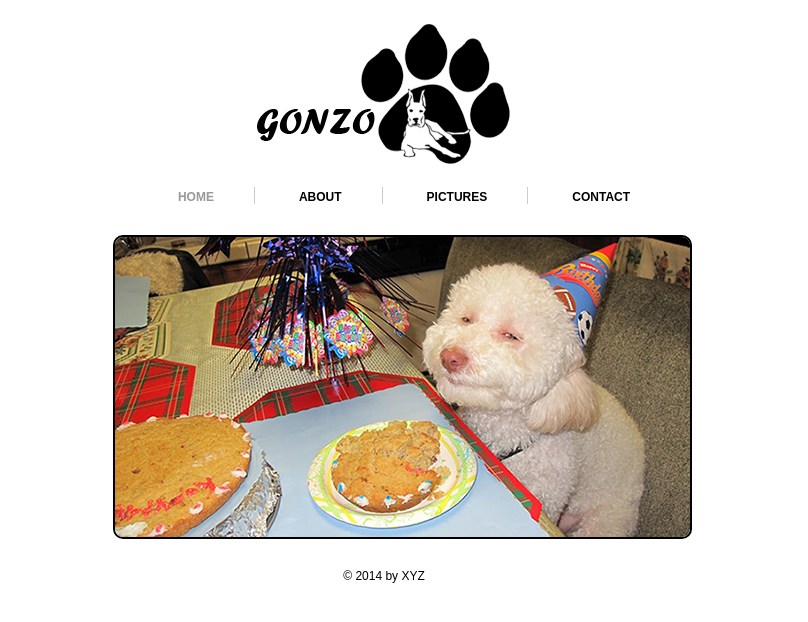
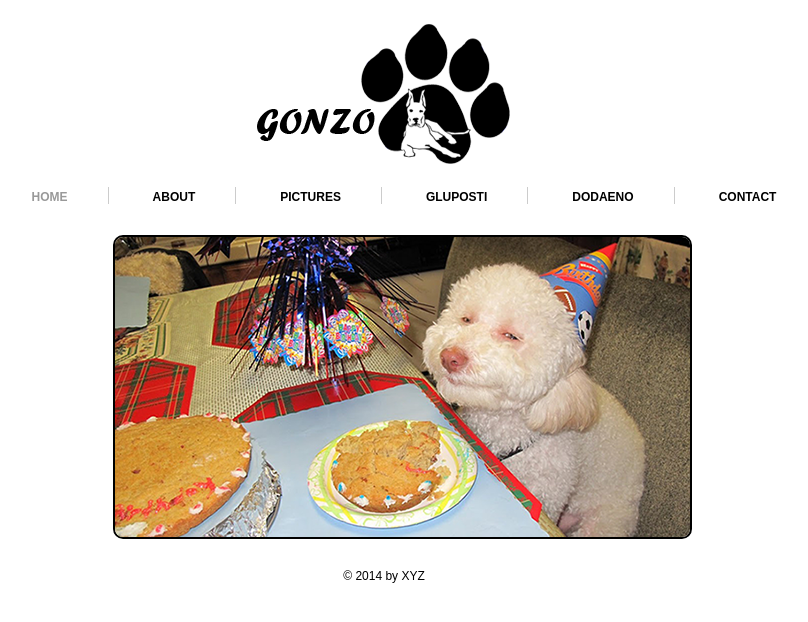
Before and after one commit to ljatkos/tutorials, a plain HTML site: page index.html in a window 1280 px wide. Shown: the whole page, without its empty margins (256-1064 px from the left). Drawn offline with Linux system fonts and the light colour scheme.

Commit message:
Naprajv glupost

```diff
--- a/index.html
+++ b/index.html
@@ -29,6 +29,8 @@
 			<li><a class="active" href="index.html">HOME</a></li>
 			<li><a href="about.html">ABOUT</a></li>
 			<li><a href="picture.html">PICTURES</a></li>
+			<li><a href="about.html">gluposti</a></li>
+			<li><a href="picture.html">dodaeno</a></li>
 			<li class="bdr"><a class="pdg" href="contact.html">CONTACT</a></li>
 		</ul>
 	</div>
```
